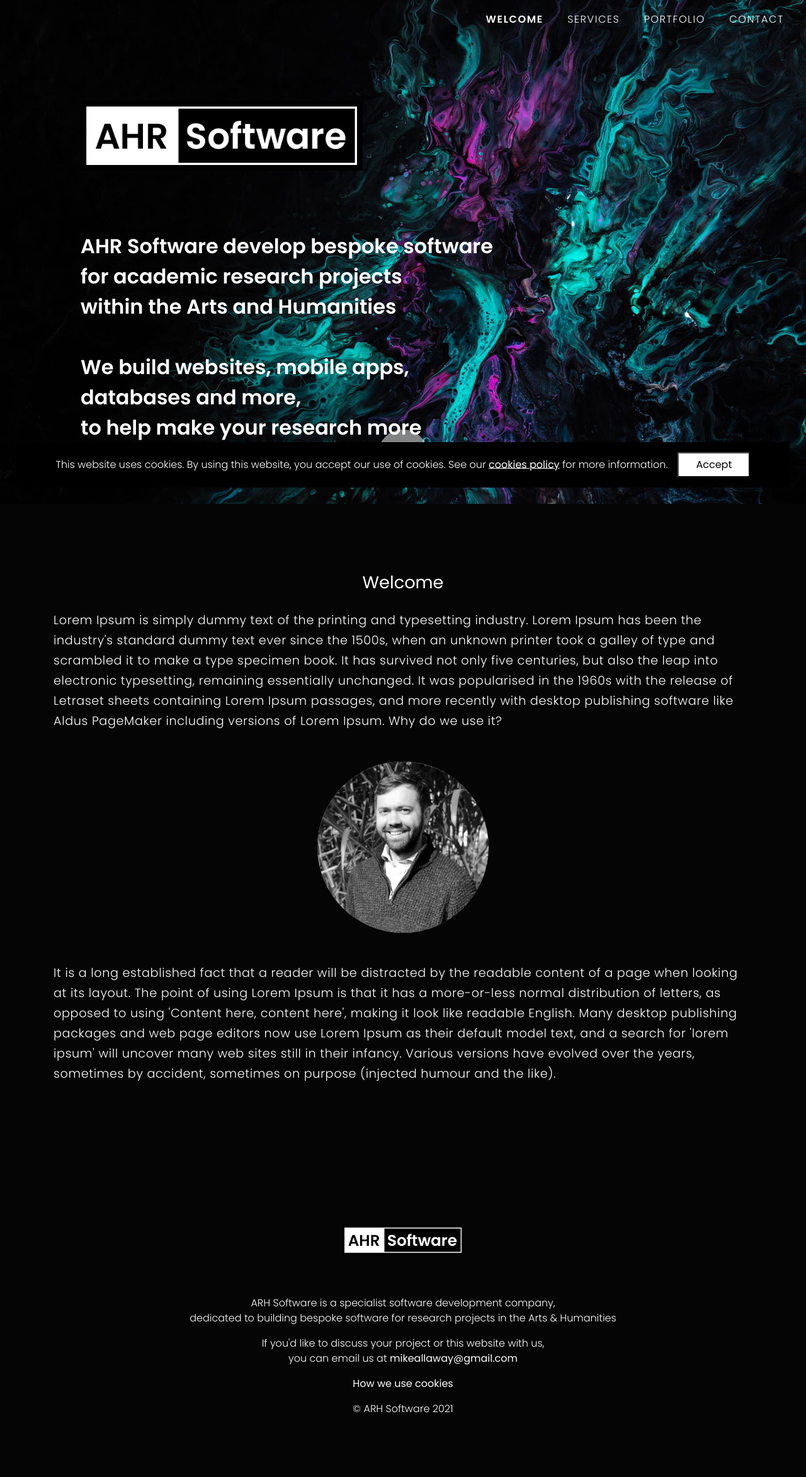
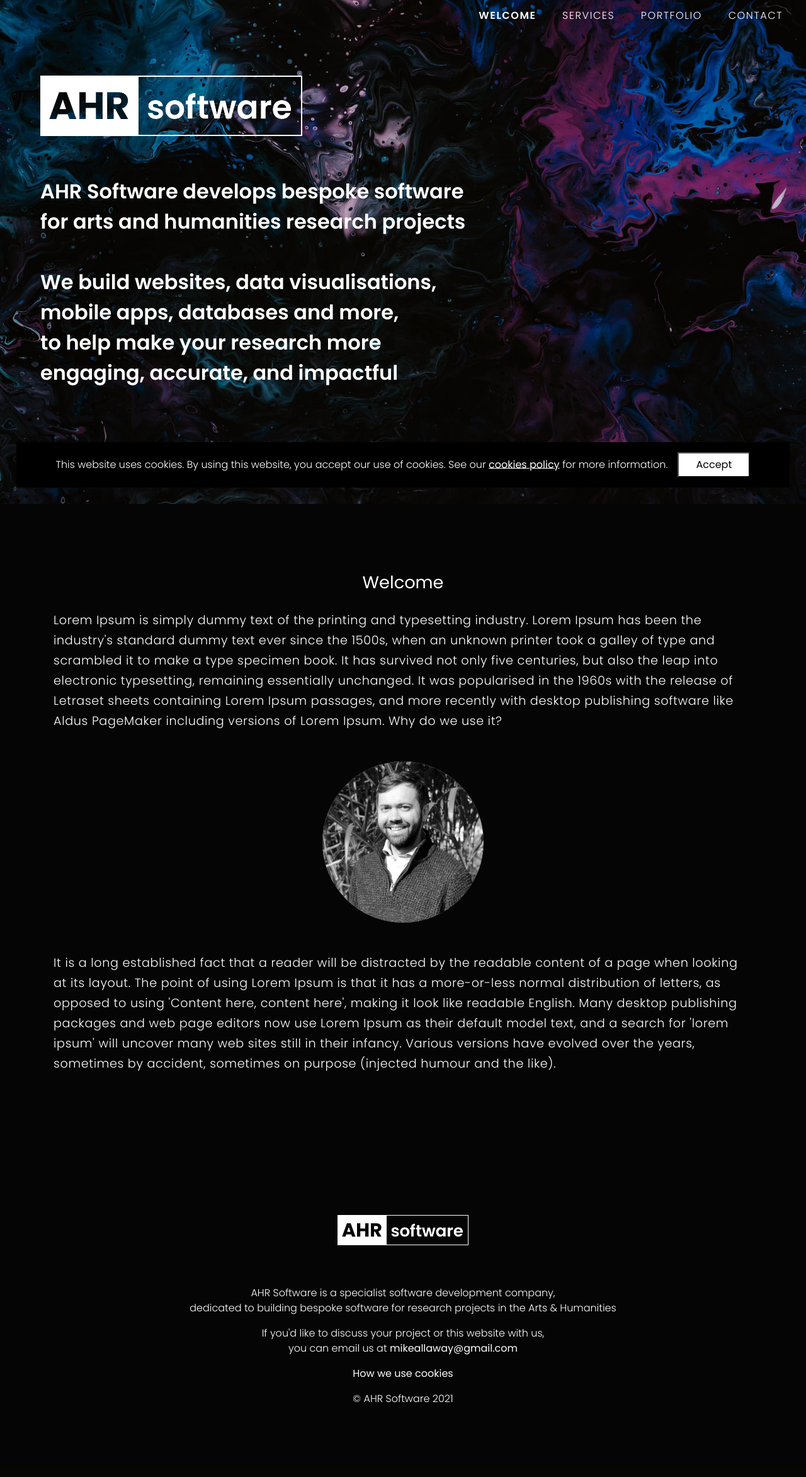
Before and after one commit to ahrsoftware/ahr-website, a Django app: page / in a window 1280 px wide; the page is wider, and only the part inside the window is pictured. Shown: that part at 63% size. After the commit the page ends 2227 px from the top of that part, so only its background shows below. Run offline with Django 3.2, Linux system fonts and the light colour scheme; parts of the project's set-up code (start-up, migrations or seed data) failed here and were passed over; some libraries are stand-ins or nearby versions.

Commit message:
general dev

```diff
--- a/django/core/static/css/custom.css
+++ b/django/core/static/css/custom.css
@@ -59,10 +59,13 @@ h3 {
 nav {
     background: rgba(0,0,0,0);
     text-transform: uppercase;
-    vertical-align: middle;
     color: white;
     max-width: 100vw;
     overflow: hidden;
+}
+
+nav.solidbg {
+    background: black;
 }
 
 .navbar-brand {
@@ -130,8 +133,10 @@ main a {
     color: white;
 }
 
-#welcome-banner-tagline strong {
-    color: white;
+#welcome-banner-tagline-logo {
+    width: 13em;
+    display: block;
+    margin-bottom: 2em;
 }
 
 #welcome-banner-proceed {
@@ -143,7 +148,6 @@ main a {
     width: 80px;
     height: 80px;
 	text-align: center;
-	background-color: rgba(255,255,255,0.5);
 	color: white;
 	padding-top: 5px;
     cursor: pointer;
@@ -152,7 +156,14 @@ main a {
 
 #welcome-banner-proceed:hover {
     background-color: rgba(255,255,255,1);
-    color: white;
+    color: black;
+}
+
+#welcome-mike-circle {
+    width: 16em;
+    border-radius: 100%;
+    display: block;
+    margin: 3em auto;
 }
 
 
--- a/django/core/static/css/custom_large.css
+++ b/django/core/static/css/custom_large.css
@@ -1,5 +1,9 @@
 @media (min-width: 992px) {
     /* ---------- Navigation ---------- */
+
+    nav {
+        height: 3.4em;
+    }
 
     .navbar-brand {
         padding: 0.3em;
@@ -9,10 +13,13 @@
         height: 1.7em;
     }
 
+    .navbar-nav {
+        letter-spacing: 0.1em;
+        height: 3.8em;
+    }
+
     .nav-link {
-        margin-left: 0.7em;
-        margin-right: 0.7em;
-        margin-top: 0.2em;
+        margin: 0.5em 0.8em;
     }
 
     /* ---------- Main ---------- */
@@ -29,36 +36,11 @@
 
     #welcome-banner-tagline {
         width: 100%;
-        margin-left: 4em;
-        margin-top: 10vh;
+        margin-left: 5vw;
+        margin-top: 5vh;
         text-align: left;
         background: none;
         padding: 0em;
-    }
-
-    /* ---------- About ---------- */
-
-    .about-banner {
-        height: 35em;
-        max-height: 60vh;
-    }
-
-    /* ---------- Browse ---------- */
-
-    /* ---------- Browse: List ---------- */
-
-    .list-content-item {
-        margin: 1em;
-        display: inline-block;
-        width: calc(33% - 2em);
-        min-height: 10em;
-    }
-
-    #list-options-views,
-    #list-options-links {
-        display: inline-block;
-        width: 49.5%;
-        margin: 0;
     }
 
     /* ---------- Footer ---------- */
--- a/django/core/static/css/custom_small.css
+++ b/django/core/static/css/custom_small.css
@@ -34,30 +34,6 @@
         padding: 0.5em;
     }
 
-    /* ---------- About ---------- */
-
-    .about-banner {
-        height: 13em;
-    }
-
-    /* ---------- Browse ---------- */
-
-    /* ---------- Browse: List ---------- */
-
-    .list-content-item {
-        margin: 1em 0em;
-        display: block;
-        width: 100%;
-    }
-
-    #list-options-views,
-    #list-options-links {
-        display: block;
-        width: 100%;
-        margin: 1em 0;
-        text-align: left;
-    }
-
     /* ---------- Footer ---------- */
 
     #footer-content img {
--- a/django/core/templates/base.html
+++ b/django/core/templates/base.html
@@ -6,15 +6,15 @@
 
     <head>
 
-        <title>ARH Software</title>
+        <title>AHR Software</title>
 
         <!--Meta-->
         <meta http-equiv="X-UA-Compatible" content="IE=edge">
         <meta charset="UTF-8">
         <meta name="viewport" content="width=device-width, initial-scale=1">
-        <meta name="description" content="ARH Software portfolio website">
+        <meta name="description" content="AHR Software portfolio website">
         <meta name="keywords" content="arts, research, academia, humanities, art, university, portfolio">
-        <meta name="author" content="ARH Software">
+        <meta name="author" content="AHR Software">
 
         <!-- Fonts -->
         <link rel="preconnect" href="https://fonts.gstatic.com">
@@ -49,10 +49,10 @@
 			  crossorigin="anonymous"></script>
 
         <!-- Navigation bar -->
-        <nav class="navbar fixed-top navbar-expand-lg">
+        <nav class="navbar fixed-top navbar-expand-lg {% if request.path != "/" %}solidbg{% endif %}">
             <!-- Logo (don't show on the welcome page) -->
             {% if request.path != "/" %}
-                <a class="navbar-brand" href="{% url 'welcome' %}"><img src="{% static '/images/logos/arts-research-software-logo-white.png' %}"></a>
+                <a class="navbar-brand" href="{% url 'welcome' %}"><img src="{% static '/images/logos/ahr-white.png' %}"></a>
             {% endif %}
             <!-- Nav toggle button (for small screens) -->
             <button class="navbar-toggler" type="button" title="navbartoggle" data-toggle="collapse" data-target="#navbarNavDropdown" aria-controls="navbarNavDropdown" aria-expanded="false">
@@ -95,12 +95,12 @@
             <div id="footer-content" class="container">
 
                 <div id="footer-content-logos">
-                    <a href="https://www.ox.ac.uk/"><img src="{% static 'images/logos/arts-research-software-logo-white.png' %}" alt="ARH Software logo"></a>
+                    <a href="https://www.ox.ac.uk/"><img src="{% static 'images/logos/ahr-white.png' %}" alt="AHR Software logo"></a>
                 </div>
 
                 <div id="footer-content-text">
                     <p>
-                        ARH Software is a specialist software development company,<br>
+                        AHR Software is a specialist software development company,<br>
                         dedicated to building bespoke software for research projects in the Arts & Humanities
                     </p>
                     <p>
@@ -111,7 +111,7 @@
                         <a href="{% url 'cookies' %}">How we use cookies</a>
                     </p>
                     <p>
-                        © ARH Software {% now "Y" %}
+                        © AHR Software {% now "Y" %}
                     </p>
                 </div>
 
--- a/django/core/templates/snippets/error-content.html
+++ b/django/core/templates/snippets/error-content.html
@@ -14,7 +14,7 @@
     {# Requires a path to be known in order to email admin #}
     {% if request.path %}
         <p>
-            <a href="mailto:mikeallaway@gmail.com?subject=ARH Software website (Error)&body=I'd like to report an error at the location: ' {{ request.path }} '">Email us</a>
+            <a href="mailto:mikeallaway@gmail.com?subject=AHR Software website (Error)&body=I'd like to report an error at the location: ' {{ request.path }} '">Email us</a>
         </p>
     {% endif %}
 
--- a/django/core/wsgi.py
+++ b/django/core/wsgi.py
@@ -1,5 +1,5 @@
 """
-WSGI config for ARH Software website project.
+WSGI config for AHR Software website project.
 
 It exposes the WSGI callable as a module-level variable named ``application``.
 
--- a/django/general/templates/general/services.html
+++ b/django/general/templates/general/services.html
@@ -15,7 +15,7 @@
         <p>
             It can be difficult at the start of a project, particularly technical ones, to envisage the journey ahead. This is why we make it transparent and straightforward. The below diagram shows what a typical software development process looks like that we deliver for an arts and humanities academic research project.
         </p>
-        <img src="{% static '/images/logos/arts-research-software-logo-white.png' %}" style="width: 17em; display: block; margin: 3em auto;">
+        <img src="{% static '/images/logos/ahr-white.png' %}" style="width: 17em; display: block; margin: 3em auto;">
     </div>
 
 {% endblock %}
--- a/django/general/templates/general/welcome.html
+++ b/django/general/templates/general/welcome.html
@@ -5,13 +5,12 @@
 
     <div id="welcome-banner">
         <div id="welcome-banner-tagline">
-            <img src="{% static '/images/logos/arts-research-software-logo-white.png' %}" style="width: 14em; display: block; margin-bottom: 3em;">
-            AHR Software develop bespoke software<br>
-            for academic research projects<br>
-            within the Arts and Humanities<br>
+            <img id="welcome-banner-tagline-logo" src="{% static '/images/logos/ahr-white.png' %}" alt="AHR Software Logo">
+            AHR Software develops bespoke software<br>
+            for arts and humanities research projects<br>
             <br>
-            We build websites, mobile apps,<br>
-            databases and more,<br>
+            We build websites, data visualisations,<br>
+            mobile apps, databases and more,<br>
             to help make your research more<br>
             engaging, accurate, and impactful
         </div>
@@ -26,7 +25,7 @@
             Lorem Ipsum is simply dummy text of the printing and typesetting industry. Lorem Ipsum has been the industry's standard dummy text ever since the 1500s, when an unknown printer took a galley of type and scrambled it to make a type specimen book. It has survived not only five centuries, but also the leap into electronic typesetting, remaining essentially unchanged. It was popularised in the 1960s with the release of Letraset sheets containing Lorem Ipsum passages, and more recently with desktop publishing software like Aldus PageMaker including versions of Lorem Ipsum.
             Why do we use it?
         </p>
-        <img src="{% static '/images/mike-allaway.jpg' %}" style="width: 17em; border-radius: 100%; display: block; margin: 3em auto;">
+        <img id="welcome-mike-circle" src="{% static '/images/mike-allaway.jpg' %}" alt="Photograph of Mike Allaway">
         <p>
             It is a long established fact that a reader will be distracted by the readable content of a page when looking at its layout. The point of using Lorem Ipsum is that it has a more-or-less normal distribution of letters, as opposed to using 'Content here, content here', making it look like readable English. Many desktop publishing packages and web page editors now use Lorem Ipsum as their default model text, and a search for 'lorem ipsum' will uncover many web sites still in their infancy. Various versions have evolved over the years, sometimes by accident, sometimes on purpose (injected humour and the like).
         </p>
@@ -39,6 +38,15 @@
             $('#welcome-banner-proceed').on('click', function(){
                 $('html,body').animate({ scrollTop: $('#welcome-content').offset().top - 40 }, 800);
             });
+            // Set the background of the navbar based on scroll position
+            $(document).on('scroll', function (){
+                let navHasSolidBg = $('nav').hasClass('solidbg');
+                let currentPosition = $(window).scrollTop();
+                let pastBanner = $('#welcome-banner').offset().top + $('#welcome-banner').height();
+                // If past banner, add solid background. If not, remove it.
+                if (currentPosition >= pastBanner && !navHasSolidBg) $('nav').addClass('solidbg');
+                else if (currentPosition < pastBanner && navHasSolidBg) $('nav').removeClass('solidbg');
+            }).trigger();
         });
     </script>
 
```
Also changed, not shown: django/README.md, django/core/static/images/logos/ahr-white.png (added), django/core/static/images/logos/arts-research-software-logo-white.png (deleted), django/core/static/images/logos/arts-research-software-logo-white2.png (deleted), django/core/static/images/logos/arts-research-software-logo-whitex.png (deleted), django/core/static/images/welcome/abstract-bg-9.jpg (renamed from django/core/static/images/welcome/banner-bg-original.jpg), django/core/static/images/welcome/banner-bg.jpg.
